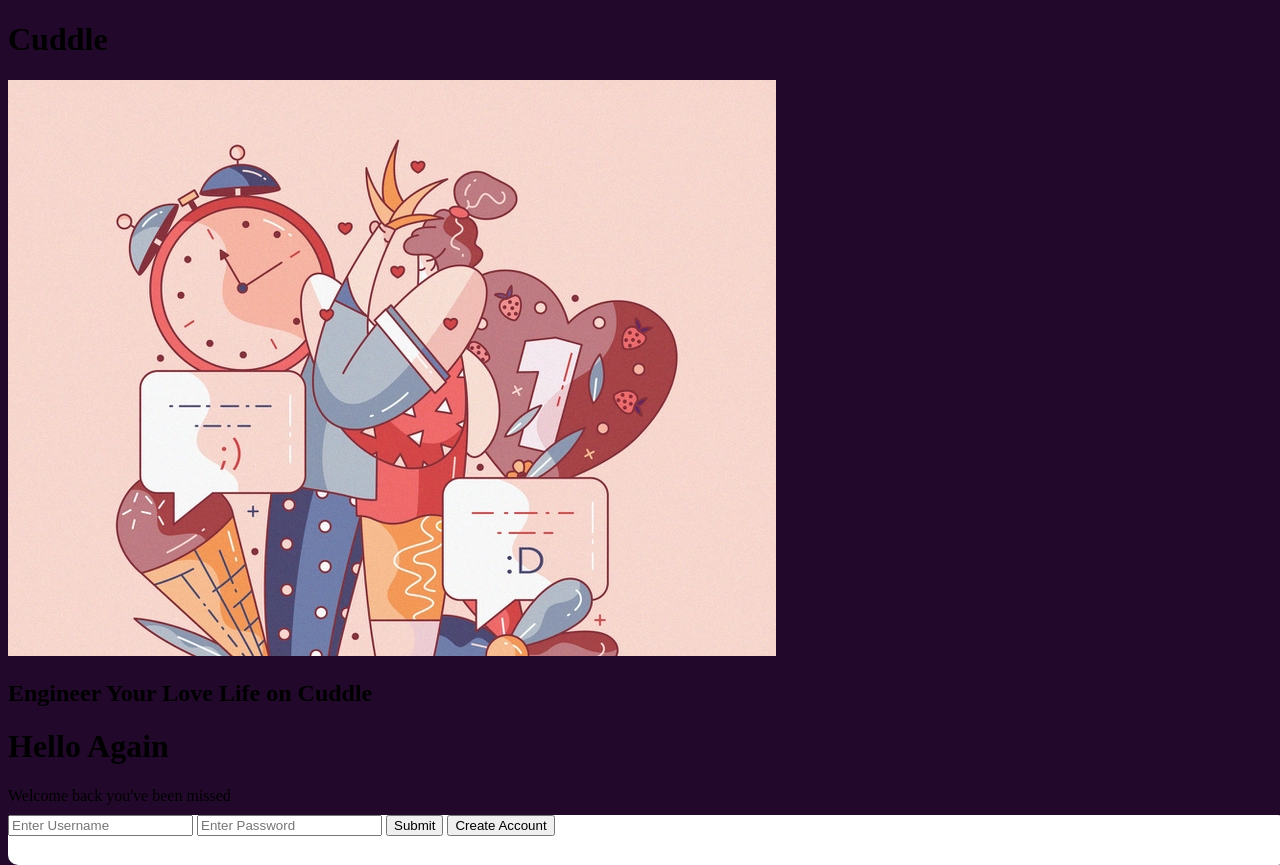
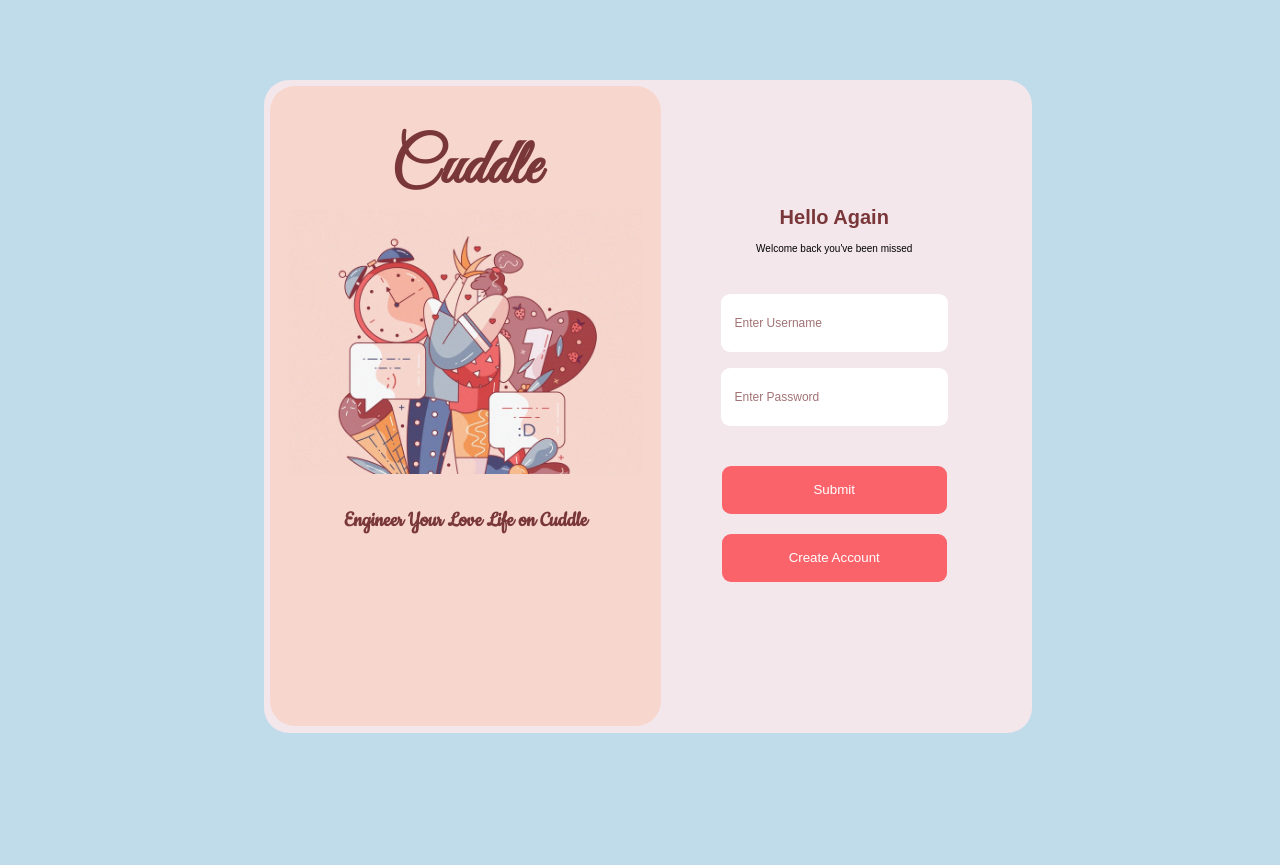
Before and after one commit to thehardiik/cuddle, a plain HTML site: page index.html in a window 1280 px wide. After the commit the page ends 813 px from the top, so only its background shows below. Drawn offline with Linux system fonts and the light colour scheme.

Commit message:
Update Jstut.css

```diff
--- a/Jstut.css
+++ b/Jstut.css
@@ -1,111 +1,122 @@
-body {
-    background-color: #22092C;
-    height: 100vh;
-    width: 100vw;
+.Main_container{
+    background-color: #F3E7EB;
+    border-radius: 25px;
+    margin: 10vh 20vw;
+    height: 80vh;
+    width: 60vw;
+    display: flex;
+    flex-direction: row;
+    padding-top: 0.5%;
+    padding-bottom: 0.5%;
 
 }
 
-.external {
-    display: flex;
-    flex-direction: column;
-    max-height: 80%;
-    width: 30%;
-    background-color: #872341;
-    border-radius: 10px;
-    padding-bottom: 20px;
-}
+.Left_box{
+    background-color: #F7D6CD;
+    height: 100%;
+    width: 51%;
+    margin-left: 0.75%;
+    text-align: center;
 
-.centre {
-    height: 100%;
-    width: 100%;
-
-    display: flex;
-    justify-content: center;
-    align-items: center;
-}
-
-.upper{
-    margin-bottom: 0px;
-    min-height: 150px;
-    display: flex;
-    flex-direction: column;
-    height: 23%;
-    padding-bottom: 0px;
-    padding-left: 5%;
-    padding-right: 5%;
-}
-
-.form {
-    display: flex;
-    flex-direction: row;
-    background-color: white ;
-    border-radius: 10px;
-    min-height: 50px;
-    height: 80%;
-    margin-top: 10px;
-}
-
-#input {
-    background-color: white;
-    color: #22092C;
-    border-radius: 10px;
-    width: 70%;
-    border-style: none;
-    padding-left: 10px;
-}
-
-
-
-#submit {
-    margin-top: 2px;
-    margin-bottom: 2px;
-    margin-right: 2px;
-    width: 30%;
-    border-radius: 10px;
-    border: none;
-    background-color: #22092C;
-    color: aliceblue;
-}
-
-#submit:hover {
-    cursor: pointer;
-    background-color: #872341;
-}
-
-#head{
-    height: 15%;
-    color: whitesmoke;
-    margin-bottom: 10px;
-}
-
-.lower {
-    display: flex;
-    flex-direction: column;
-    height: 77%;
-
-    align-items: center;
+    border-radius: 25px;
 
 }
 
-.element {
-    display: flex;
-    align-items: center;
-    background-color: white;
-    min-height: 50px;
-    height: 15%;
-    width: 85%;
-    border-radius: 10px;
-    padding-left: 10px;
-    padding-right: 10px;
-    margin-bottom: 10px;
+.Right_box{
+    display: block;
+    text-align: center;
+    height: 100%;
+    width: 45%;
+    font-family: 'Nunito Sans', sans-serif;
+    font-size: 10px;
 }
 
-.del {
-    width: 100%;
-    text-align: end;
+body{
+    background-color: #C0DBEA;
 }
 
-.del:hover {
+.cuddle{
+    padding-bottom: 0;
+    font-family: 'Great Vibes', cursive;
+    color: #7A373A;
+    font-size: 400%;
+    margin-bottom: 0;
+
+}
+
+img{
+    width: 90%;
+    max-width: 400px;
+}
+
+.slogan{
+    color: #7A373A;
+    margin-top: 0px;
+    margin-bottom: 10px;
+    font-family: 'Cookie', cursive;
+    font-size: 145%;
+    margin-top: 30px;
+}
+
+.Hello{
+    font-family: 'Nunito Sans', sans-serif;
+    color: #7A373A;
+    margin-top: 15vh;
+    font-weight: 600;
+}
+
+.Name{
+    margin-top: 5vh;
+    margin-bottom: 1vh;
+    height: 6vh;
+    width: 60%;
+    padding-left: 10px;
+    border-radius: 9px;
+    border: 4px solid transparent;
+}
+
+.password{
+    padding-left: 10px;
+    margin-top: 1vh;
+    margin-bottom: 5vh;
+    height: 6vh;
+    width: 60%;
+    border-radius: 9px;
+    border: 4px solid transparent;
+
+}
+
+.password_up{
+    padding-left: 10px;
+    margin-top: 1vh;
+    margin-bottom: 1vh;
+    height: 6vh;
+    width: 60%;
+    border-radius: 9px;
+    border: 4px solid transparent;
+
+}
+
+::placeholder{
+   color: #7A373A;
+   opacity: 0.7;
+   font-size: 12px;
+   font-weight: 530;
+   font-family: 'Nunito Sans', sans-serif;
+}
+
+.button{
+    height: 6vh;
+    background-color: #FB636B;
+    width: 65%;
+    color: white;
+    border-radius: 9px;
+    border: 4px solid transparent;
+    margin-bottom: 20px;
+    transition: background-color 0.2s ease-in-out;
+}
+
+.button:hover{
+    background-color: #4F4557;
     cursor: pointer;
-    color: #872341;
 }
```
